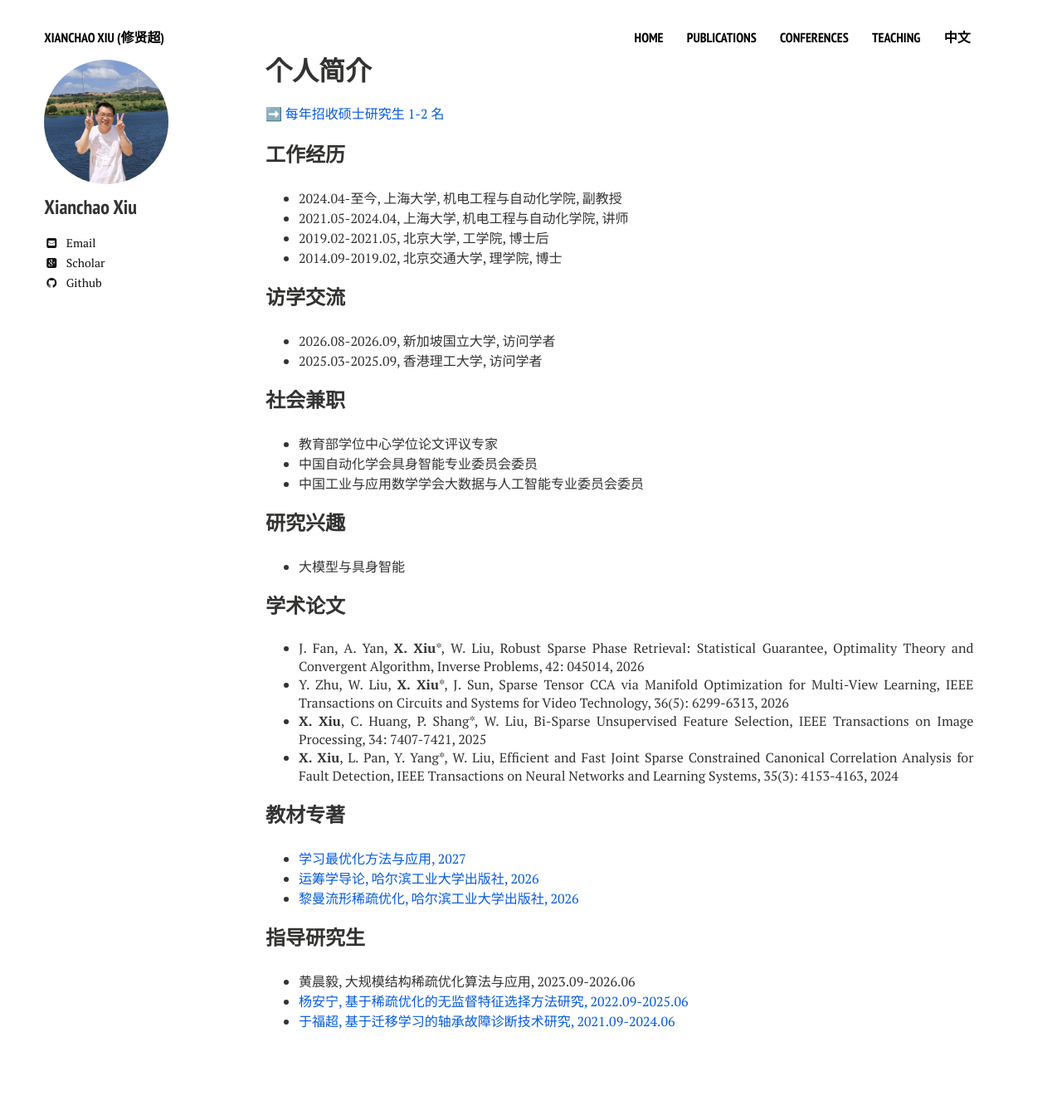
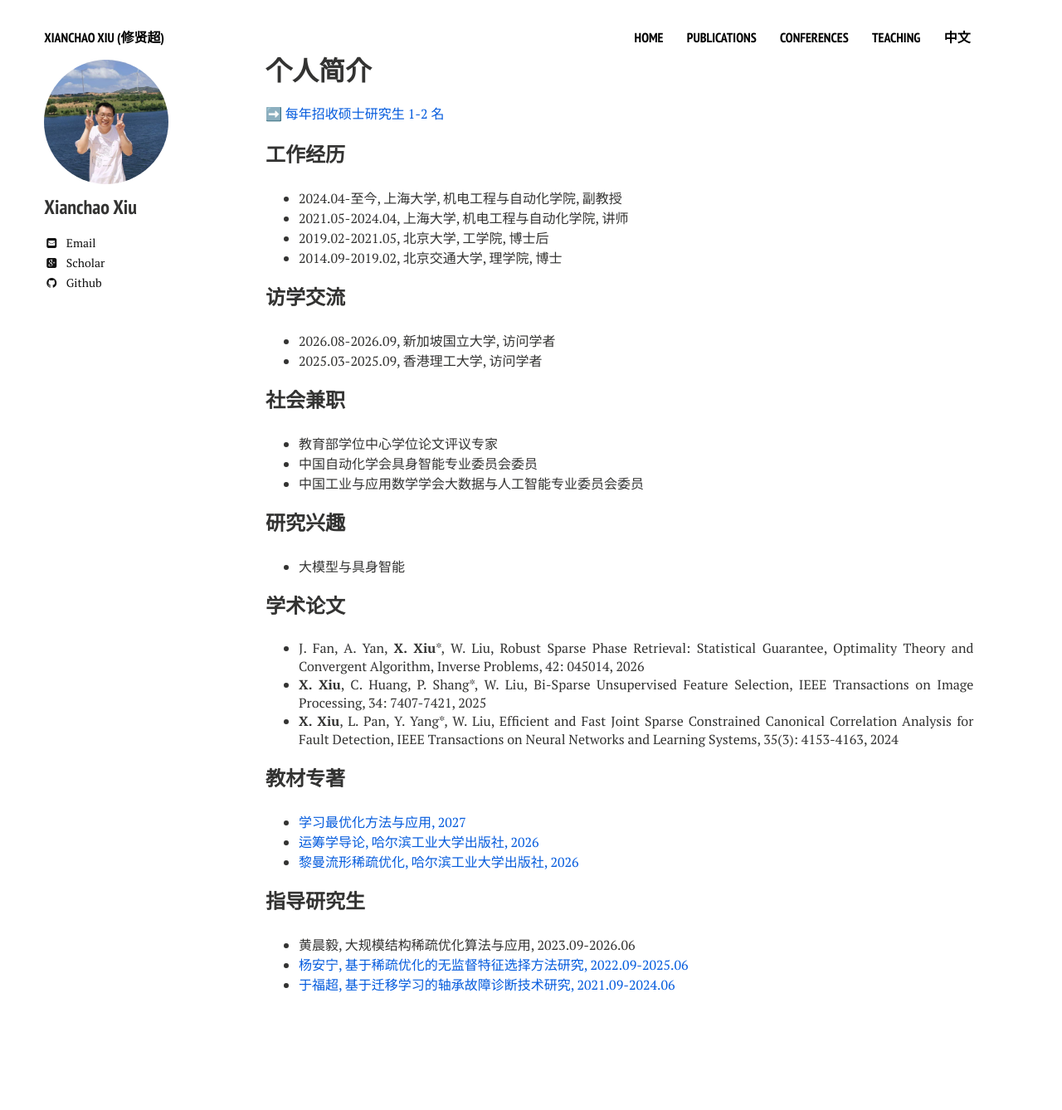
Before and after one commit to xianchaoxiu/xianchaoxiu.github.io, a Jekyll site: the page built from chinese/index.md, in a window 1280 px wide. Shown: the whole page at 83% size. Built offline with Jekyll 4.4.1, drawn with Linux system fonts in a browser that asks for light colours; nearby versions of some CDN libraries; after the commit the page ends 1294 px from its top, so only the background shows below that.

Commit message:
Update index.md

```diff
--- a/chinese/index.md
+++ b/chinese/index.md
@@ -33,7 +33,6 @@ share: false
 
 ### 学术论文
 * J. Fan, A. Yan, <b>X. Xiu</b>*, W. Liu, Robust Sparse Phase Retrieval: Statistical Guarantee, Optimality Theory and Convergent Algorithm, Inverse Problems, 42: 045014, 2026 <br>
-* Y. Zhu, W. Liu, <b>X. Xiu</b>*, J. Sun, Sparse Tensor CCA via Manifold Optimization for Multi-View Learning, IEEE Transactions on Circuits and Systems for Video Technology, 36(5): 6299-6313, 2026 <br>
 * <b>X. Xiu</b>, C. Huang, P. Shang*, W. Liu, Bi-Sparse Unsupervised Feature Selection, IEEE Transactions on Image Processing, 34: 7407-7421, 2025 <br>
 * <b>X. Xiu</b>, L. Pan, Y. Yang*, W. Liu, Efficient and Fast Joint Sparse Constrained Canonical Correlation Analysis for Fault Detection, IEEE Transactions on Neural Networks and Learning Systems, 35(3): 4153-4163, 2024 <br>
 
```
